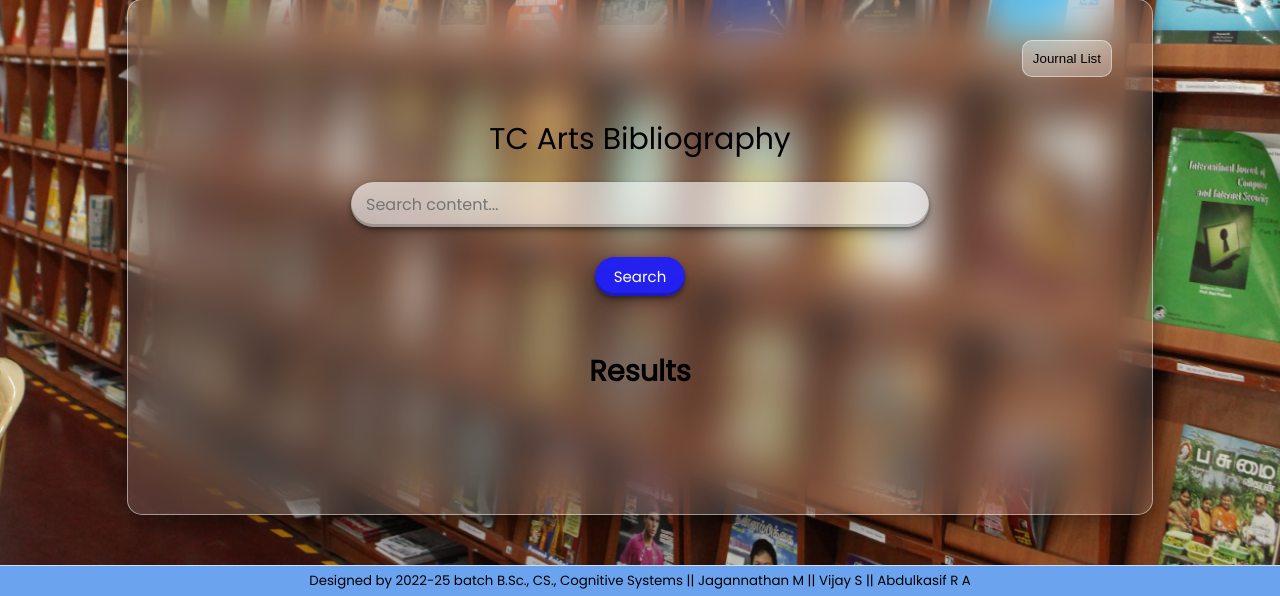
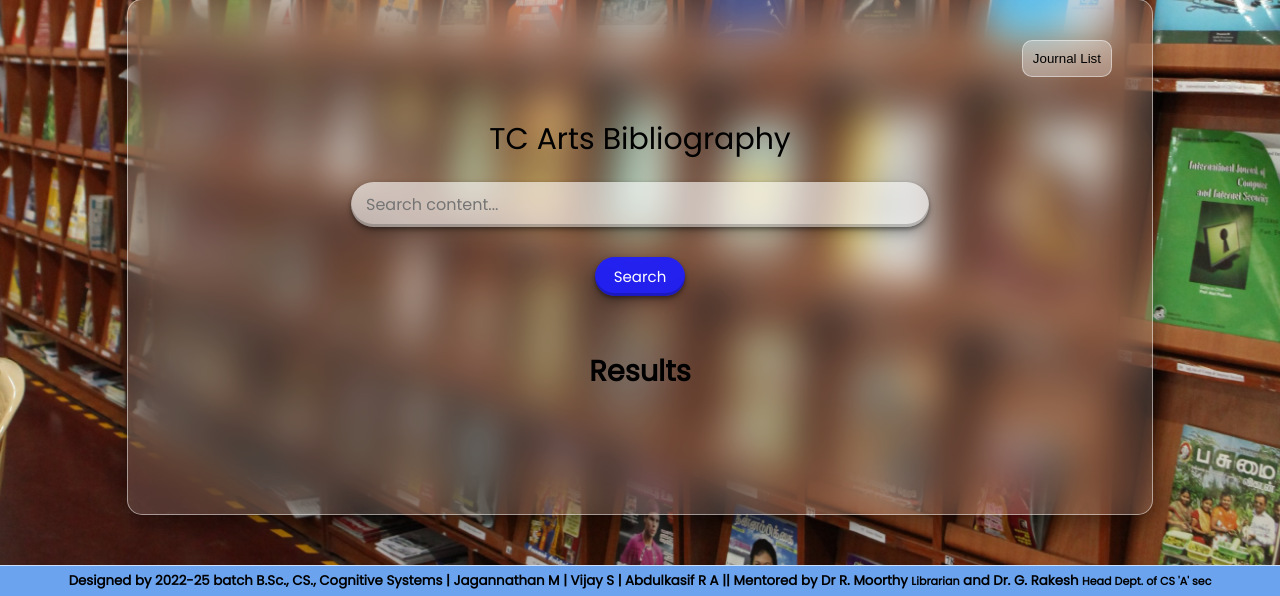
Before and after one commit to Vijay-vj-pro/TC-project, a Django app: page /search/ in a window 1280 px wide. Shown: the part 204-800 px from the top of the page. Run offline with Django 5.2, Linux system fonts and the light colour scheme.

Commit message:
Sample testing for jagan

```diff
--- a/myproject/media/data/count_viewers.txt
+++ b/myproject/media/data/count_viewers.txt
@@ -1 +1 @@
-819
+872
--- a/myproject/myapp/templates/image_detail.html
+++ b/myproject/myapp/templates/image_detail.html
@@ -69,7 +69,7 @@
         }
         #back-button:hover{
           box-shadow: 0px 0px 16px 2px rgb(35, 78, 10);
-          background-color: rgba(24, 134, 14, 0.904);
+          background-color: rgb(24, 134, 14);
           transition: 500ms;
         }
         .journal-details{
@@ -197,7 +197,6 @@
             <h5 class="journal-details" >Month / Year : {{image.my}}</h5>
         </div>
         </div>
-        <iframe width="560" height="315" src="https://www.youtube.com/embed/f0Oa2MIa7NY?si=2p3hxCmuKxyq9SRa" title="YouTube video player" frameborder="0" allow="accelerometer; autoplay; clipboard-write; encrypted-media; gyroscope; picture-in-picture; web-share" referrerpolicy="strict-origin-when-cross-origin" allowfullscreen></iframe>
     </div>
     <script>
       window.addEventListener("load", function() {
--- a/myproject/myapp/templates/search.html
+++ b/myproject/myapp/templates/search.html
@@ -221,9 +221,8 @@
         justify-content: center;
         align-items: center;
         font-size: 10pt;
-        font-weight: 300px;
+        font-weight: 600;
       }
-
       .loader-container {
           display: flex;
           position: fixed;
@@ -458,7 +457,7 @@
     </form>
     </div>
     <div id="footer">
-      <p>Designed by 2022-25 batch B.Sc., CS., Cognitive Systems || Jagannathan M || Vijay S || Abdulkasif R A</p><br>
+      <p>Designed by 2022-25 batch B.Sc., CS., Cognitive Systems | Jagannathan M | Vijay S | Abdulkasif R A || Mentored by Dr R. Moorthy <small>Librarian</small> and Dr. G. Rakesh <small>Head Dept. of CS 'A' sec</small></p>
     </div>
     </div>
     <script>
```
Also changed, not shown: myproject/media/highlighted_images/highlight_img_.jpg.
